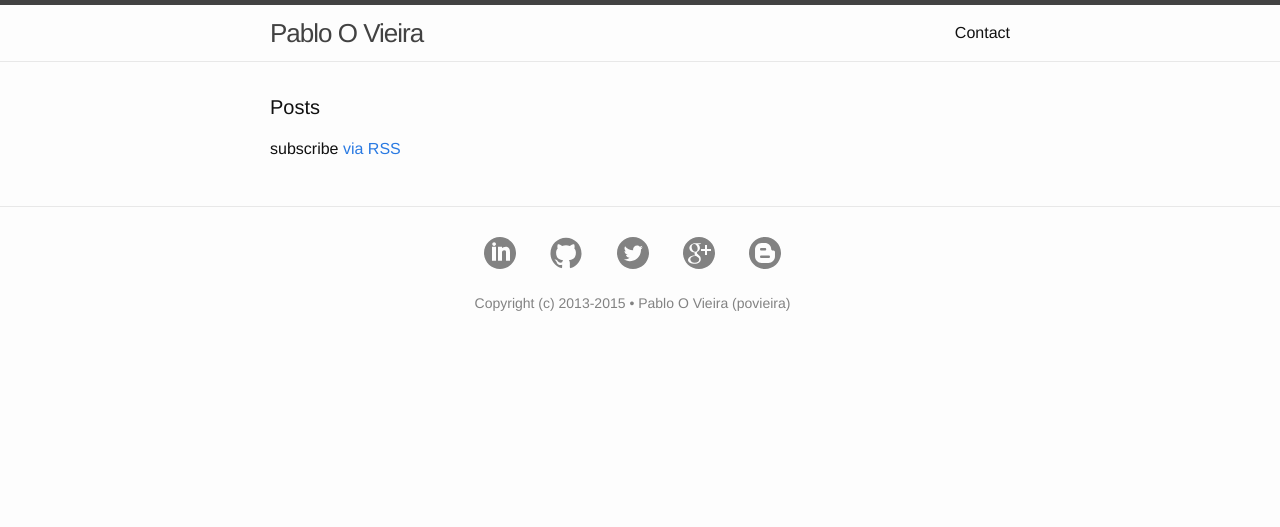
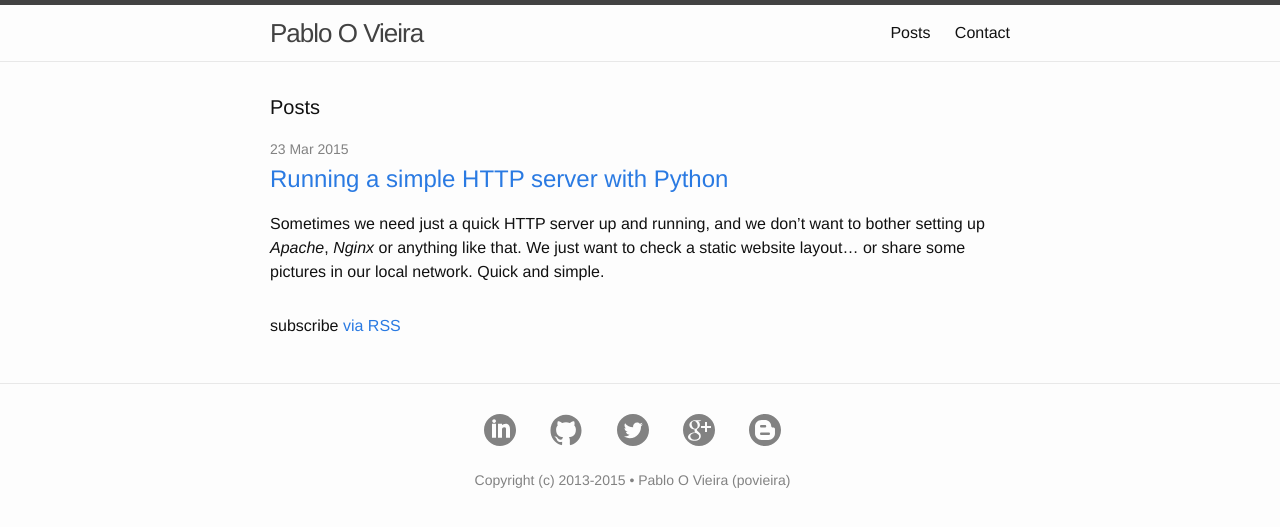
Before and after one commit to pv8/pv8.github.io, a Jekyll site: the page built from posts/index.html, in a window 1280 px wide. Shown: the top 527 px of the page. Built offline with Jekyll 4.4.1, drawn with Linux system fonts in a browser that asks for light colours.

Commit message:
first post: 'simple HTTP server with Python'

```diff
--- a/_includes/comments.html
+++ b/_includes/comments.html
@@ -5,8 +5,8 @@
   <script type="text/javascript">
       /* * * CONFIGURATION VARIABLES * * */
       var disqus_shortname = "{{ site.disqus_shortname }}";
-      var disqus_identifier = "{{ page.id }}";
-      var disqus_url = "{{ site.base_url }}{{ page.url }}";
+      //var disqus_identifier = "{{ page.id }}";
+      //var disqus_url = "{{ site.base_url }}{{ page.url }}";
 
       /* * * DON'T EDIT BELOW THIS LINE * * */
       (function() {
--- a/_includes/header.html
+++ b/_includes/header.html
@@ -15,7 +15,7 @@
 
       <div class="trigger">
         {% if site.posts.size > 0 %}
-          <a class="page-link" href="{{ "/blog" | prepend: site.baseurl }}">Blog</a>
+          <a class="page-link" href="{{ "/posts" | prepend: site.baseurl }}">Posts</a>
         {% endif %}
         {% for page in site.pages %}
           {% if page.title %}
--- a/_layouts/post.html
+++ b/_layouts/post.html
@@ -5,7 +5,7 @@ layout: default
 
   <header class="post-header">
     <h1 class="post-title">{{ page.title }}</h1>
-    <p class="post-meta">{{ page.date | date: "%-d %b %Y %H:%M" }} • {% if page.author %} {{ page.author }} {% else %} {{ site.author }} {% endif %}{% if page.meta %} • {{ page.meta }}{% endif %}</p>
+    <p class="post-meta">{{ page.date | date: "%-d %b %Y %H:%M" }} {% if page.author %} • {{ page.author }} {% endif %} {% if page.meta %} • {{ page.meta }}{% endif %}</p>
   </header>
 
   <article class="post-content">
--- /dev/null
+++ b/_posts/2015-03-23-simple-http-server.md
@@ -0,0 +1,56 @@
+---
+layout: post
+title:  "Running a simple HTTP server with Python"
+date:   2015-03-23 19:00:00 -0300
+categories: python
+comments: true
+---
+
+Sometimes we need just a quick HTTP server up and running, and we don't want to bother setting up *Apache*, *Nginx* or anything like that. We just want to check a static website layout... or share some pictures in our local network. Quick and simple.
+
+Well, [Python][python_download] can help us with that. It comes with a built-in [simple HTTP server][py27simpleserver] which will turn a local directory into a web server directory. And it's only a line command away:
+{% highlight bash %}
+$ python -m SimpleHTTPServer
+{% endhighlight %}
+
+We will get a message informing that it's serving on port 8000 (which is the default port):
+{% highlight bash %}
+Serving HTTP on 0.0.0.0 port 8000 ...
+{% endhighlight %}
+
+And that's it!
+
+For example, let's say we want to share our `~/Pictures` directory on our local network on port `5000`:
+{% highlight bash %}
+$ cd ~/Pictures/
+$ python -m SimpleHTTPServer 5000
+Serving HTTP on 0.0.0.0 port 5000 ...
+{% endhighlight %}
+
+And it's serving the contents of our `~/Pictures` directory on [http://127.0.0.1:5000](http://127.0.0.1:5000)
+
+#### Python 3
+
+The HTTP server changes a little bit in Python 3. A **note** from the [docs][py27simpleserver]:
+
+> The `SimpleHTTPServer` module has been merged into `http.server` in Python 3.
+> The [2to3][2to3] tool will automatically adapt imports when converting your
+> sources to Python 3.
+
+But it's still one line command:
+
+{% highlight bash %}
+$ python -m http.server
+Serving HTTP on 0.0.0.0 port 8000 ...
+{% endhighlight %}
+
+Run it with `--help` argument to see detailed options:
+{% highlight bash %}
+$ python -m http.server --help
+{% endhighlight %}
+
+
+[python_download]: https://www.python.org/downloads/
+[py27simpleserver]: https://docs.python.org/2/library/simplehttpserver.html
+[py34simpleserver]: https://docs.python.org/3.4/library/http.server.html
+[2to3]: https://docs.python.org/2/glossary.html#term-to3
--- a/blog/index.html
+++ b/posts/index.html
@@ -1,6 +1,5 @@
 ---
 layout: default
-sitemap: false
 ---
 
 <div class="home">
```
Also changed, not shown: README.md.
